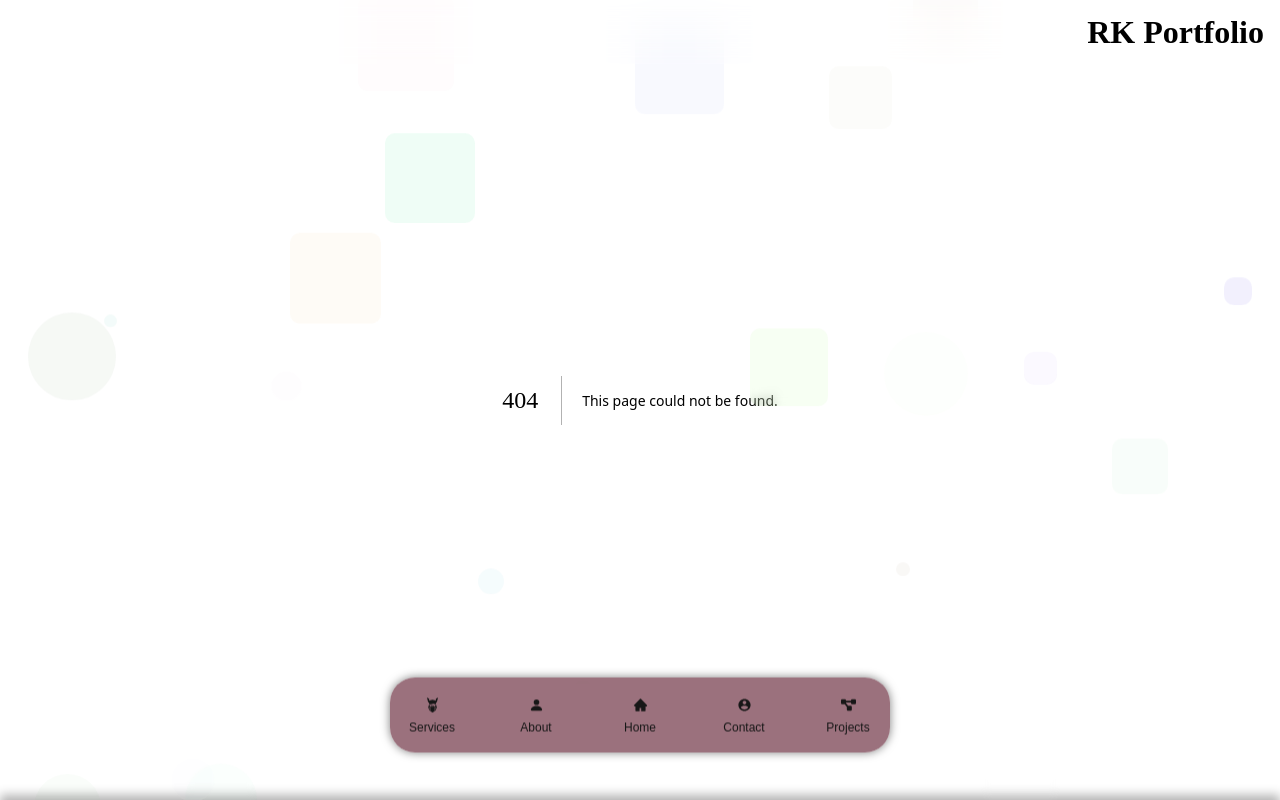
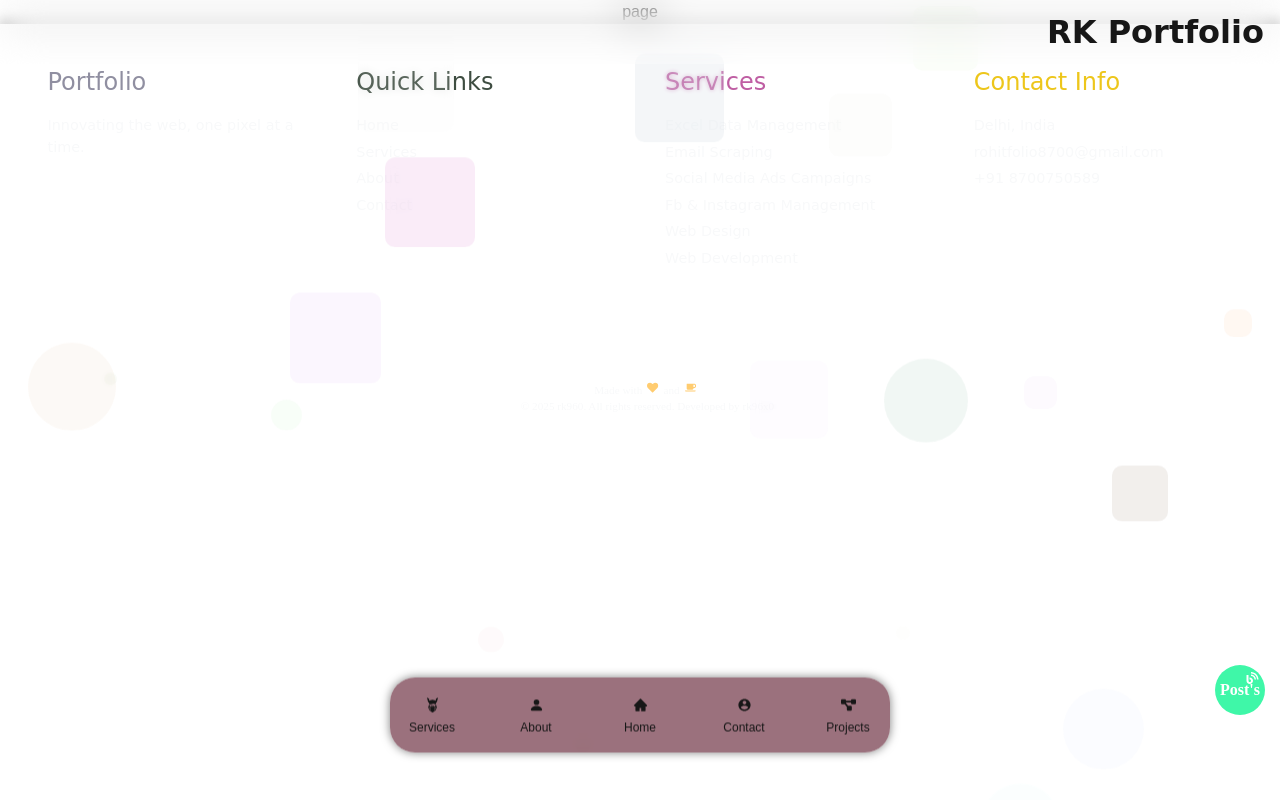
Before and after one commit to Singh8700/rk, a Next.js app: page /rk960/blogs in a window 1280 px wide. Before the commit this address had no page. Shown: the top 800 px of the page. Built offline with nearby package versions, Linux system fonts and the light colour scheme; a web font is replaced by a local one.

Commit message:
fixed issus

```diff
--- a/src/app/Container.jsx
+++ b/src/app/Container.jsx
@@ -1,7 +1,7 @@
 "use client"
 import React from 'react'
 import styled from "styled-components"
-import HeaderSection from "./headerSection/page"
+import HeaderSection from "./navBar/headerSection/page"
 import NavBar from "./navBar/page"
 
 const Container = () => {
--- /dev/null
+++ b/src/app/blogs/flotingButton.jsx
@@ -0,0 +1,72 @@
+"use client"
+import React from 'react'
+import styled from "styled-components"
+import { LiaBlogSolid } from "react-icons/lia"
+import {motion} from 'framer-motion'
+import Link from 'next/link'
+
+const flotingButton = () => {
+  return (
+   <motion.div
+   initial={{opacity:0,y:50}}
+   animate={{opacity:1,y:0}}
+   transition={{duration:0.5}}
+   >
+    <Wrapper>
+    <Link href="https://instagram.com/rk96x0" target="_blank">
+    <Button>
+     Post's
+     <Icon/>
+    </Button>
+    </Link>
+   </Wrapper>
+   </motion.div>
+  )
+}
+
+export default flotingButton
+
+const Wrapper = styled.div`
+width:100%;
+height:max-content;
+display:flex;
+justify-content:flex-end;
+align-items:center;
+position:fixed;
+bottom:5rem;
+right:10px;
+z-index:99;
+padding:5px;
+border-radius:5px;
+text-shadow: 1px 1px 0px rgba(0, 0, 0, 0.8);
+@media(max-width:768px){
+    bottom:8rem;
+}
+`
+
+const Button = styled.button`
+width:50px;
+height:50px;
+border-radius:50%;
+background:rgb(${() => Math.floor(Math.random() * 256)},${() => Math.floor(Math.random() * 256)},${() => Math.floor(Math.random() * 256)});
+border:none;
+cursor:pointer;
+display:flex;
+justify-content:center;
+align-items:center;
+font-size:1rem;
+font-weight:bold;
+font-family:papyrus;
+text-align:center;
+padding:5px;
+color:#fff;
+position:relative;
+`
+
+const Icon = styled(LiaBlogSolid)`
+font-size:1rem;
+text-align:center;
+position:absolute;
+right:5px;
+top:5px;
+`
--- /dev/null
+++ b/src/app/blogs/page.jsx
@@ -0,0 +1,9 @@
+import React from 'react'
+
+const page = () => {
+  return (
+    <div>page</div>
+  )
+}
+
+export default page
--- a/src/app/contact/contact.jsx
+++ b/src/app/contact/contact.jsx
@@ -82,7 +82,7 @@ const ContactPage = () => {
         <ContactItem href="https://wa.me/8700750589" target="_blank">
           <FaWhatsapp size={20} /> WhatsApp
         </ContactItem>
-        <ContactItem href="https://instagram.com/rkumarr960" target="_blank">
+        <ContactItem href="https://instagram.com/rk96x0" target="_blank">
           <FaInstagram size={20} /> Instagram
         </ContactItem>
         <ContactItem href="https://www.facebook.com/share/19MnmHEFUV/" target="_blank">
--- a/src/app/globals.css
+++ b/src/app/globals.css
@@ -30,5 +30,5 @@ html,body {
 }
 
 html > * h1,body > * h1{
-  font-family: papyrus;
+  font-family: 'Papyrus', 'Comic Sans MS', cursive;
 }
--- a/src/app/layout.jsx
+++ b/src/app/layout.jsx
@@ -3,6 +3,7 @@ import "./globals.css";
 import Background from "./backgound/page"
 import Container from "./Container"
 import FooterPage from "./footer/page"
+import FlotingButton from "./blogs/flotingButton"
 
 
 const geistSans = Geist({
@@ -76,6 +77,7 @@ export default function RootLayout({ children }) {
       >
         <Container/>
         <Background/>
+        <FlotingButton/>
         {children}
         <FooterPage/>
       </body>
--- a/src/app/headerSection/page.jsx
+++ b/src/app/navBar/headerSection/page.jsx
@@ -35,6 +35,7 @@ const Heading = styled.h1`
   backdrop-filter:blur(20px);
   h1{
   padding:0.5rem 1rem;
+  font-family:'Papyrus', 'Comic Sans MS', cursive;
   }
   @media(max-width:660px){
    font-size:2rem
```
